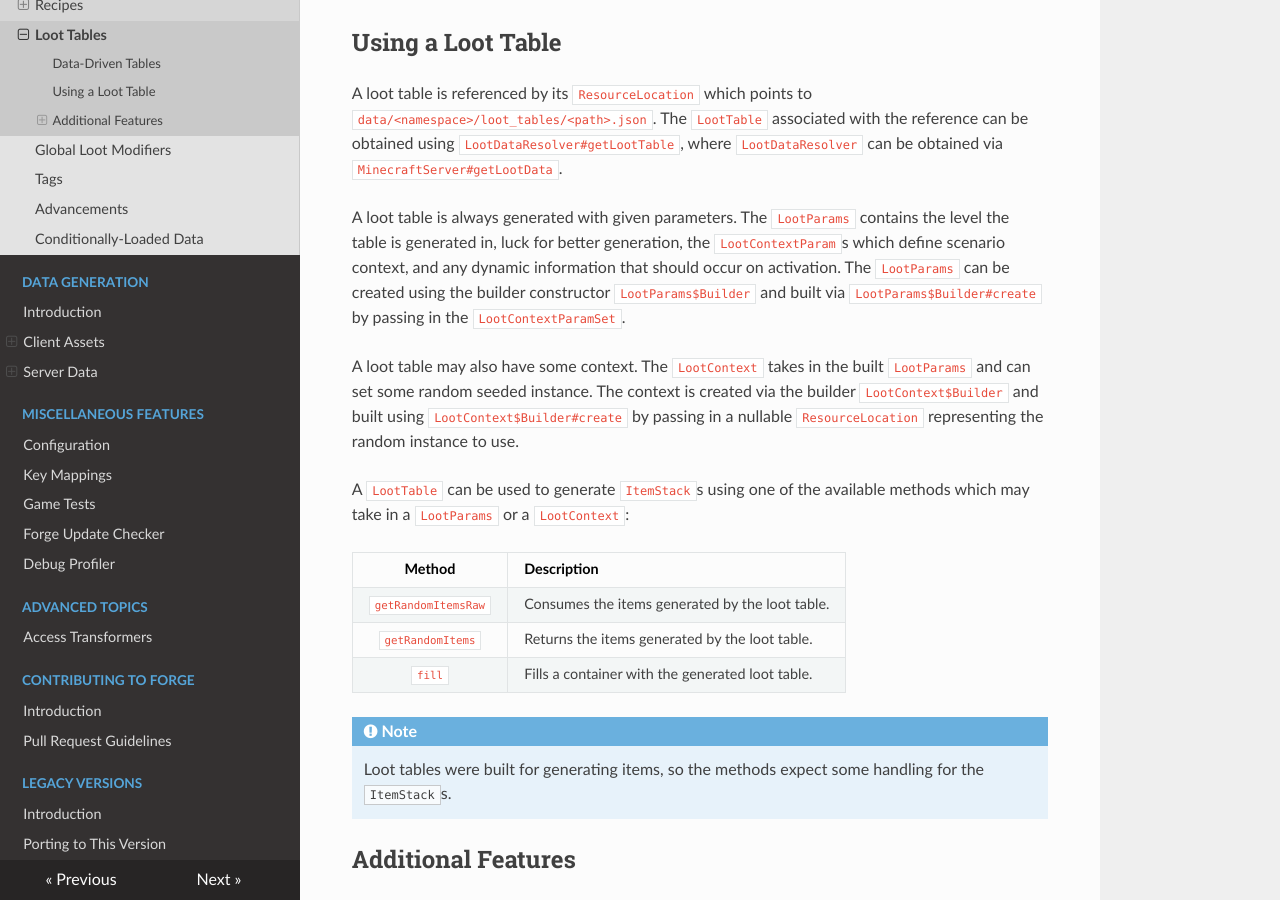
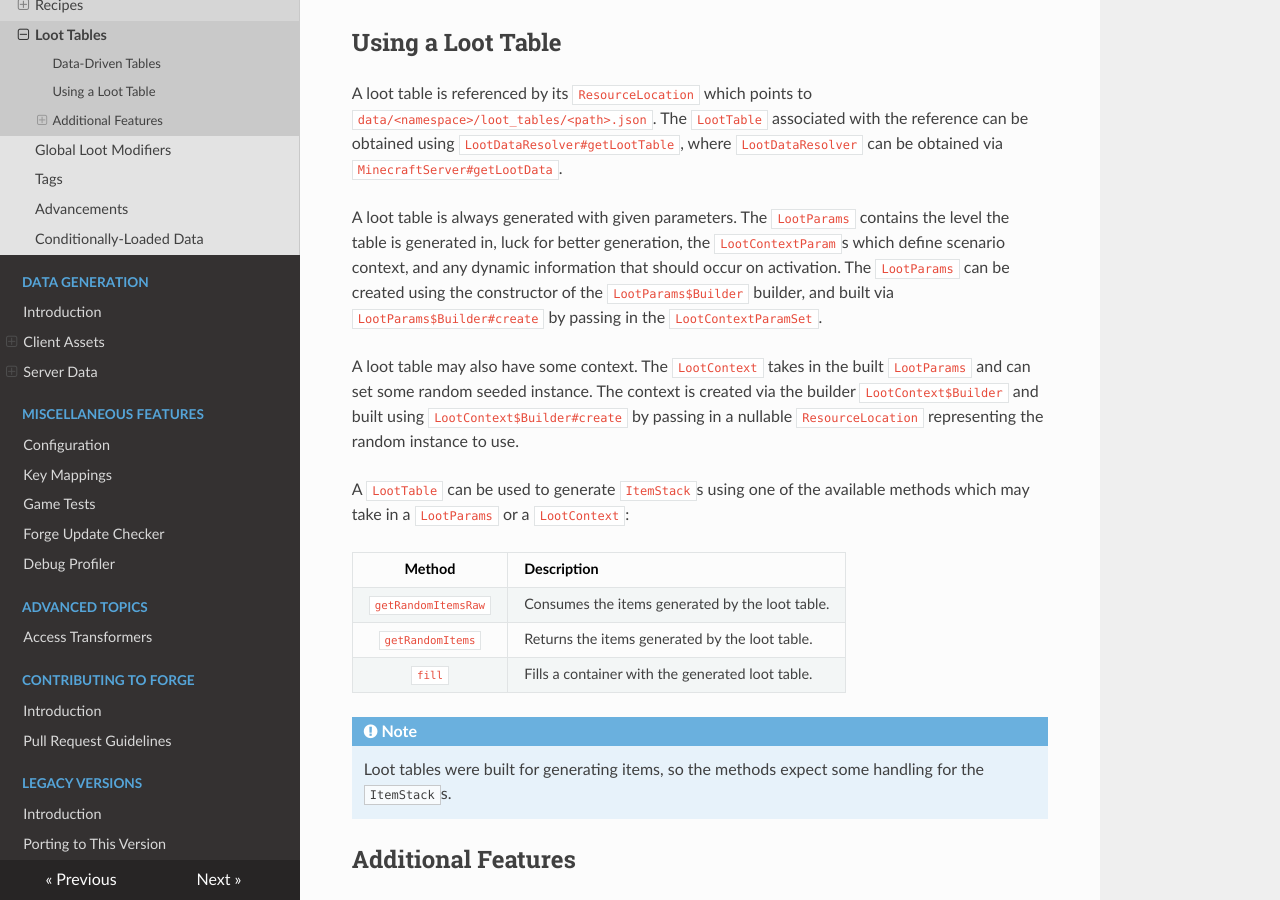
Before and after one commit to MinecraftForge/Documentation, an MkDocs documentation site: the page built from docs/resources/server/loottables.md, in a window 1280 px wide and 900 px high, scrolled down 383 px. Built offline with MkDocs 1.6.1, drawn with Linux system fonts in a browser that asks for light colours; nearby versions of some CDN libraries.

Commit message:
More of maty's fixes!
Co-authored-by: matyrobbrt <65940752+Matyrobbrt@users.noreply.github.com>

```diff
--- a/docs/resources/server/loottables.md
+++ b/docs/resources/server/loottables.md
@@ -13,7 +13,7 @@ Using a Loot Table
 
 A loot table is referenced by its `ResourceLocation` which points to `data/<namespace>/loot_tables/<path>.json`. The `LootTable` associated with the reference can be obtained using `LootDataResolver#getLootTable`, where `LootDataResolver` can be obtained via `MinecraftServer#getLootData`.
 
-A loot table is always generated with given parameters. The `LootParams` contains the level the table is generated in, luck for better generation, the `LootContextParam`s which define scenario context, and any dynamic information that should occur on activation. The `LootParams` can be created using the builder constructor `LootParams$Builder` and built via `LootParams$Builder#create` by passing in the `LootContextParamSet`.
+A loot table is always generated with given parameters. The `LootParams` contains the level the table is generated in, luck for better generation, the `LootContextParam`s which define scenario context, and any dynamic information that should occur on activation. The `LootParams` can be created using the constructor of the `LootParams$Builder` builder, and built via `LootParams$Builder#create` by passing in the `LootContextParamSet`.
 
 A loot table may also have some context. The `LootContext` takes in the built `LootParams` and can set some random seeded instance. The context is created via the builder `LootContext$Builder` and built using `LootContext$Builder#create` by passing in a nullable `ResourceLocation` representing the random instance to use.
 
```
Also changed, not shown: docs/gui/screens.md (+2 -2 lines), docs/items/index.md (+1 -1 lines).
